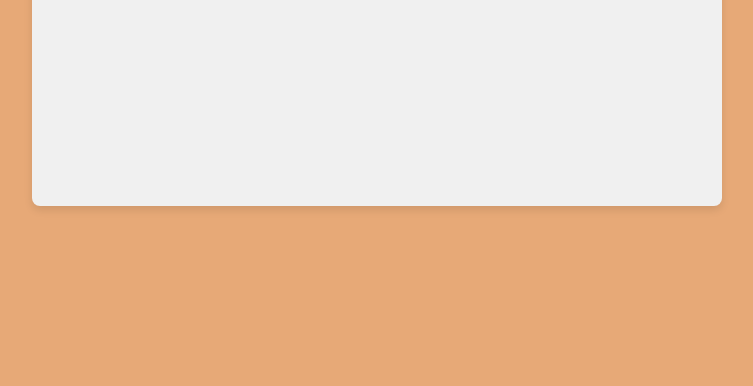
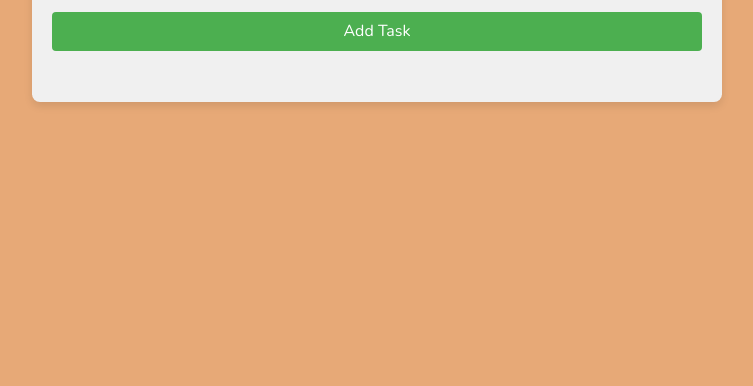
Before and after one commit to Dagobahsystem/Tasklist, a plain HTML site: page index.html in a window 1280 px wide. Shown: the part 414-800 px from the top of the page, without its empty margins (263-1016 px from the left). Drawn offline with nearby package versions, Linux system fonts and the light colour scheme.

Commit message:
Adjusments to submit button

```diff
--- a/index.html
+++ b/index.html
@@ -38,7 +38,7 @@
         />
         <button
           type="button"
-          class="addTaskBtn flex-item"
+          class="addTaskBtn"
           onclick="handleAddNewTask(event)"
         >
           Add Task
--- a/styles.css
+++ b/styles.css
@@ -9,15 +9,14 @@ body {
 
 .flex-container {
   width: 100%;
-  max-width: 650px; /* Optional: Set a max-width for the container */
-  min-height: 50vh;
-  display: flex;
+  max-width: 650px;
+  /display: flex;
   flex-direction: column;
   justify-content: top;
-  background-color: #f0f0f0; /* Optional: Set a background color */
-  padding: 20px; /* Optional: Add some padding */
-  box-shadow: 0 4px 8px rgba(0, 0, 0, 0.1); /* Optional: Add a box shadow */
-  border-radius: 8px; /* Optional: Add rounded corners */
+  background-color: #f0f0f0;
+  padding: 20px;
+  box-shadow: 0 4px 8px rgba(0, 0, 0, 0.1);
+  border-radius: 8px;
 }
 
 .flex-item {
@@ -28,7 +27,6 @@ body {
   padding-right: 20px;
 }
 
-/* Optional: Add some styles to the input */
 input {
   width: 100%;
   padding: 10px;
@@ -44,14 +42,14 @@ input {
   border: none;
   border-radius: 4px;
   cursor: pointer;
-  align: right;
+  margin: 15px 0;
+  width: 100%;
 }
 
 .addTaskBtn:hover {
   background-color: #45a049;
 }
 
-/* Optional: Add some styles to the task list */
 ul {
   list-style-type: none;
   padding: 0;
@@ -72,8 +70,8 @@ li {
   width: 20px;
   height: 20px;
   cursor: pointer;
-  accent-color: #4caf50; /* Change the color of the checkbox */
-  margin-right: 10px; /* Add some space between the checkbox and the task text */
+  accent-color: #4caf50;
+  margin-right: 10px;
 }
 
 .task-list-li {
@@ -83,7 +81,7 @@ li {
 }
 
 .delete-button {
-  margin-left: auto; /* Push the delete button to the right */
+  margin-left: auto;
   background-color: #f44336;
   color: white;
   border: none;
```
